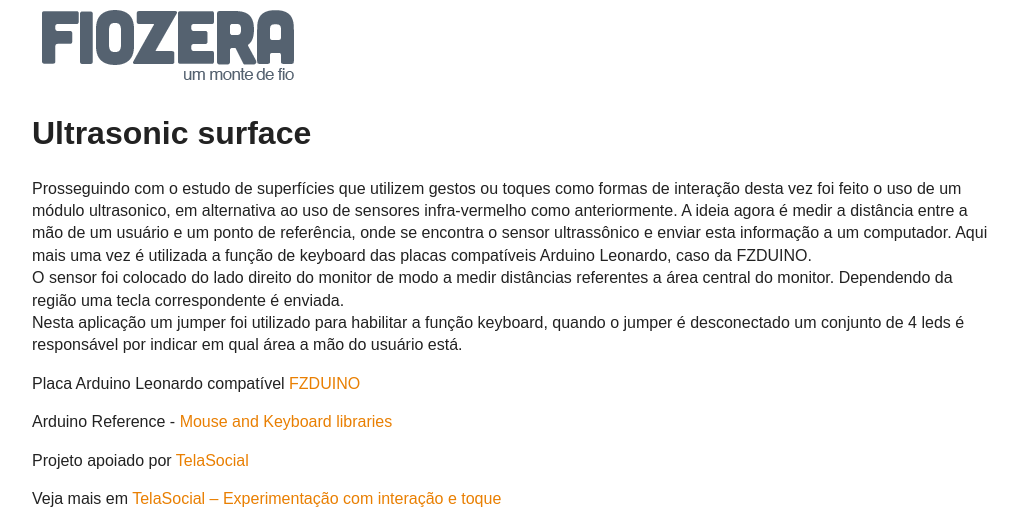
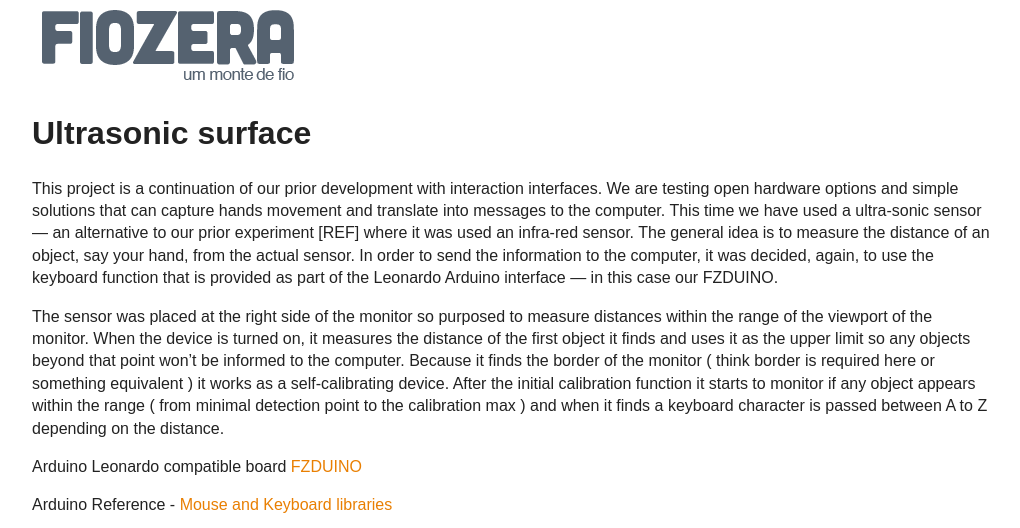
Before and after one commit to fiozera/fiozera-page-v1, a Jekyll site: the page built from _posts/2012-07-09-ultrasonic.md, in a window 1280 px wide. Shown: the top 528 px of the page, without its empty margins (128-1148 px from the left). Built offline with Jekyll 4.4.1, drawn with Linux system fonts in a browser that asks for light colours; nearby versions of some CDN libraries; Markdown is read by kramdown in place of the engine named in the settings; comment, search, counter and statistics services are not loaded.

Commit message:
post update

```diff
--- a/_posts/2012-07-09-ultrasonic.md
+++ b/_posts/2012-07-09-ultrasonic.md
@@ -12,22 +12,30 @@ pictures:
 - http://farm9.staticflickr.com/8292/7539910386_5b3e479b2e_z.jpg
 ---
 
-Prosseguindo com o estudo de superfícies que utilizem gestos ou toques como
-formas de interação desta vez foi feito o uso de um módulo ultrasonico, em
-alternativa ao uso de sensores infra-vermelho como anteriormente. A ideia
-agora é medir a distância entre a mão de um usuário e um ponto de referência,
-onde se encontra o sensor ultrassônico e enviar esta informação a um computador.
-Aqui mais uma vez é utilizada a função de keyboard das placas compatíveis Arduino
-Leonardo, caso da FZDUINO.
-O sensor foi colocado do lado direito do monitor de modo a medir distâncias
-referentes a área central do monitor. Dependendo da região uma tecla correspondente
-é enviada.
-Nesta aplicação um jumper foi utilizado para habilitar a função keyboard, quando o
-jumper é desconectado um conjunto de 4 leds é responsável por indicar em qual área
-a mão do usuário está.
+This project is a continuation of our prior development with
+interaction interfaces. We are testing open hardware options and
+simple solutions that can capture hands movement and translate into
+messages to the computer. This time we have used a ultra-sonic sensor
+— an alternative to our prior experiment [REF] where it was used an
+infra-red sensor. The general idea is to measure the distance of an
+object, say your hand, from the actual sensor. In order to send the
+information to the computer, it was decided, again, to use the
+keyboard function that is provided as part of the Leonardo Arduino
+interface — in this case our FZDUINO.
 
+The sensor was placed at the right side of the monitor so purposed to
+measure distances within the range of the viewport of the monitor.
+When the device is turned on, it measures the distance of the first
+object it finds and uses it as the upper limit so any objects beyond
+that point won't be informed to the computer. Because it finds the
+border of the monitor ( think border is required here or something
+equivalent ) it works as a self-calibrating device. After the initial
+calibration function it starts to monitor if any object appears within
+the range ( from minimal detection point to the calibration max ) and
+when it finds a keyboard character is passed between A to Z depending
+on the distance.
 
-Placa Arduino Leonardo compatível [FZDUINO](http://fiozera.com.br/2012/01/01/fzduino.html)
+Arduino Leonardo compatible board [FZDUINO](http://fiozera.com.br/2012/01/01/fzduino.html)
 
 
 Arduino Reference - [Mouse and Keyboard libraries](http://arduino.cc/en/Reference/MouseKeyboard)
```
Also changed, not shown: other parts of _posts/2012-07-09-ultrasonic.md (+1 -1 lines).
